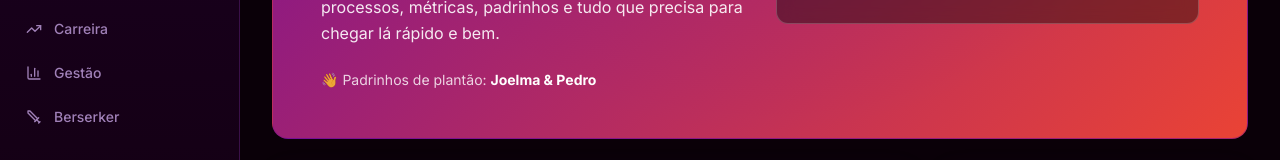
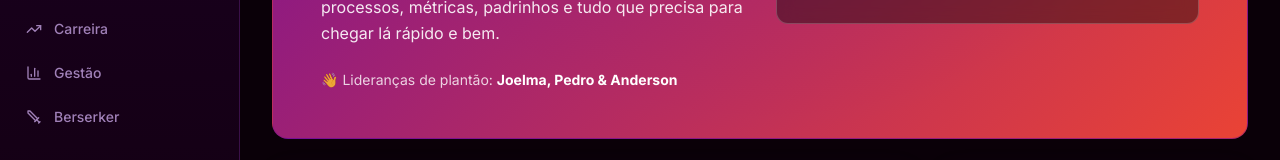
Before and after one commit to cwsalesplaybook-sketch/cwsalesplaybook, a React (Vite) app: page /start in a window 1280 px wide. Shown: the part 456-616 px from the top of the page. Built offline with nearby package versions, Linux system fonts and the light colour scheme; no server answers; the database is empty; the HTML template or start-up script is replaced by a standard one.

Commit message:
Atualiza 'Padrinhos de plantão' para 'Lideranças de plantão' com Anderson

```diff
--- a/src/components/start/WelcomeHero.tsx
+++ b/src/components/start/WelcomeHero.tsx
@@ -33,8 +33,8 @@ export function WelcomeHero() {
             />
           </p>
           <div className="flex flex-wrap gap-2 text-sm text-white/80">
-            <span>👋 Padrinhos de plantão: <strong className="text-white">
-              <EditableText storeKey="start.hero.padrinhos" defaultValue="Joelma & Pedro" className="font-bold text-white" />
+            <span>👋 Lideranças de plantão: <strong className="text-white">
+              <EditableText storeKey="start.hero.padrinhos" defaultValue="Joelma, Pedro & Anderson" className="font-bold text-white" />
             </strong></span>
           </div>
         </div>
```
